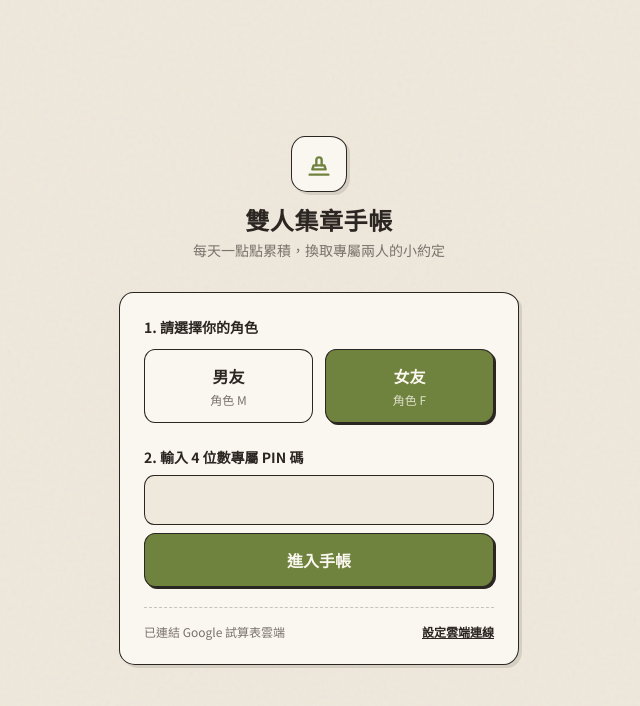
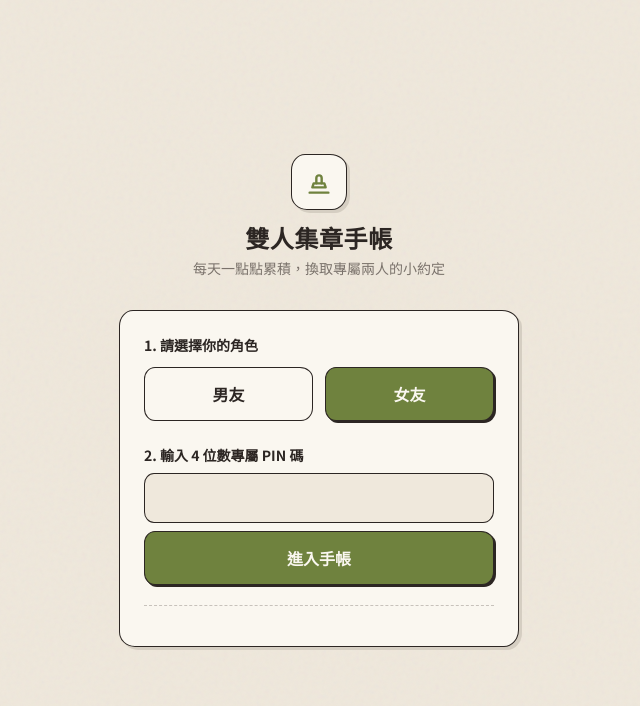
Before and after one commit to Autumnki/couple-stamp, a plain HTML site: page index.html in a window 1280 px wide. Shown: the whole page, without its empty margins (321-961 px from the left). Drawn offline with nearby package versions, Linux system fonts and the light colour scheme; a web font is replaced by a local one.

Commit message:
Update index.html
v0.3

```diff
--- a/index.html
+++ b/index.html
@@ -303,11 +303,9 @@
         <div class="grid grid-cols-2 gap-3 mb-6">
           <button type="button" id="role-btn-M" onclick="selectLoginRole('M')" class="btn-hand py-3.5 px-3 bg-card text-ink flex-col gap-1">
             <span class="text-base">男友</span>
-            <span class="text-xs font-normal text-inkLight">角色 M</span>
           </button>
           <button type="button" id="role-btn-F" onclick="selectLoginRole('F')" class="btn-hand py-3.5 px-3 bg-card text-ink flex-col gap-1">
             <span class="text-base">女友</span>
-            <span class="text-xs font-normal text-inkLight">角色 F</span>
           </button>
         </div>
 
@@ -330,9 +328,6 @@
 
         <div class="mt-5 pt-4 border-t border-dashed border-inkLight/40 flex items-center justify-between text-xs text-inkLight">
           <span id="login-mode-label">目前為本機體驗模式</span>
-          <button type="button" onclick="openSettingsModal()" class="underline font-bold text-ink hover:text-matcha">
-            設定雲端連線
-          </button>
         </div>
       </div>
     </main>
@@ -1027,7 +1022,7 @@
     function updateLoginModeHints() {
       const live = isLiveMode();
       document.getElementById('login-demo-hint').classList.toggle('hidden', live);
-      document.getElementById('login-mode-label').textContent = live ? '已連結 Google 試算表雲端' : '目前為本機體驗模式';
+      document.getElementById('login-mode-label').textContent = live ? '' : '目前為本機體驗模式';
     }
 
     // ================= 畫面切換與儀表板渲染 =================
```
